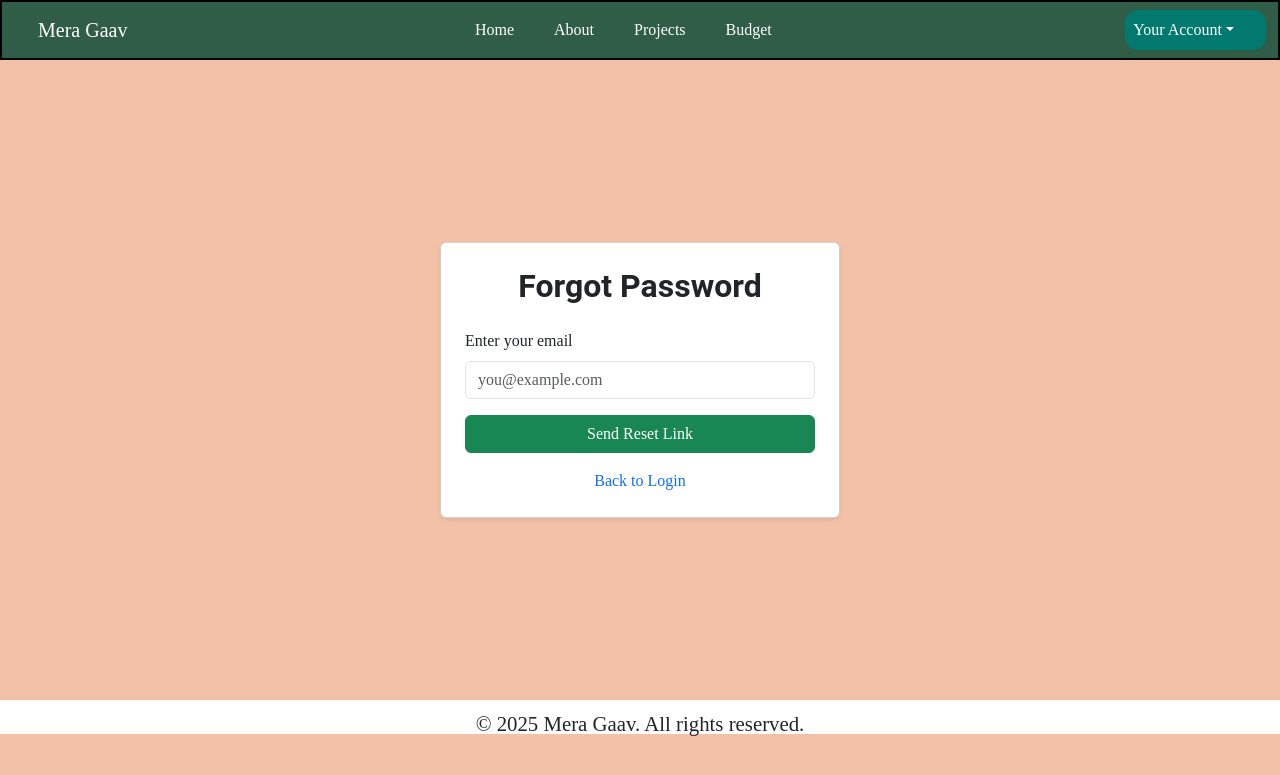
After one commit to Ankit-8957/MeraGaav, a Node server app: page /Admin/forgot-password in a window 1280 px wide. The commit adds this page. Shown: the top 775 px of the page. Run offline with Node 20, Linux system fonts and the light colour scheme; some libraries are stand-ins or nearby versions.

Commit message:
add reset password feature

```diff
--- a/controllers/admin.js
+++ b/controllers/admin.js
@@ -10,14 +10,15 @@ const Project = require("../model/project.js");
 const budget = require("../model/budget.js");
 const Schema = require("../model/schema.js");
 const ExpressError = require("../ExpressError.js");
-
+const crypto = require("crypto");
+const nodemailer = require("nodemailer");
 
 
 module.exports.adminSignup = async (req, res) => {
     let data = await village.find({});
     res.render("sections/signup.ejs", { data });
 }
-module.exports.adminSignupPost = async(req, res) => {
+module.exports.adminSignupPost = async (req, res) => {
     let { username, password, admin: adminDetails } = req.body;
     const newAdmin = new admin({
         ...adminDetails,
@@ -185,7 +186,103 @@ module.exports.projectDetails = async (req, res) => {
     let pro = await Project.findById(id).populate("village");
     res.render("sections/projectDetails.ejs", { pro });
 }
+module.exports.forgetPass = (req, res) => {
+    res.render("sections/forgetPass.ejs");
+}
+module.exports.forgetPassPost = async (req, res) => {
+    const { email } = req.body;
+    const user = await admin.findOne({ email });
 
+
+    if (!user) {
+        req.flash("error", "No account with that email exists.");
+        return res.redirect("/Admin/forgot-password");
+    }
+
+    // Step 3: Generate a reset token
+    const token = crypto.randomBytes(32).toString("hex");
+
+    user.resetToken = token;
+    user.resetTokenExpiry = Date.now() + 3600000; // 1 hour expiry
+
+    await user.save();
+
+    // Step 4: Send email with reset link
+    const transporter = nodemailer.createTransport({
+        service: "Gmail",
+        auth: {
+            user: process.env.EMAIL_USER,
+            pass: process.env.EMAIL_PASS
+        }
+    });
+
+    const resetURL = `http://${req.headers.host}/Admin/reset-password/${token}`;
+
+    const mailOptions = {
+        from: process.env.EMAIL,
+        to: user.email,
+        subject: "Mera Gaav | Password Reset",
+        html: `
+      <h3>Password Reset Request</h3>
+      <p>Click the link below to reset your password. This link will expire in 1 hour.</p>
+
+      <a href="${resetURL}"
+   style="display:inline-block;
+          padding:12px 20px;
+          background-color:#007BFF;
+          color:#ffffff;
+          text-decoration:none;
+          border-radius:6px;
+          font-weight:bold;">
+   Reset Password
+</a>
+    `
+    };
+
+    await transporter.sendMail(mailOptions);
+    req.flash("success", "Password reset link sent to your email.");
+    res.redirect("/Admin/login");
+}
+module.exports.resetPass = async (req, res) => {
+    const user = await admin.findOne({
+        resetToken: req.params.token,
+        resetTokenExpiry: { $gt: Date.now() }
+    });
+
+    if (!user) {
+        req.flash("error", "Token is invalid or has expired.");
+        return res.redirect("/Admin/forgot-password");
+    }
+
+    res.render("sections/resetPass.ejs", { token: req.params.token });
+}
+module.exports.resetPassPost = async (req, res) => {
+    const { token } = req.params;
+    const { password } = req.body;
+
+    // Find admin by reset token and check expiry
+    const user = await admin.findOne({
+        resetToken: token,
+        resetTokenExpiry: { $gt: Date.now() } // token not expired
+    });
+
+    if (!user) {
+        req.flash("error", "Token is invalid or expired.");
+        return res.redirect("/Admin/forgot-password");
+    }
+
+    // Set new password using Passport-Local Mongoose
+    await user.setPassword(password);
+
+    // Remove token fields
+    user.resetToken = undefined;
+    user.resetTokenExpiry = undefined;
+
+    await user.save(); // save document with new hashed password
+
+    req.flash("success", "Password reset successfully! You can now login.");
+    res.redirect("/Admin/login");
+}
 module.exports.milestone = async (req, res) => {
     try {
         let { proId, mileId } = req.params;
--- a/schema.js
+++ b/schema.js
@@ -30,7 +30,7 @@ const adminJoiSchema = Joi.object({
 
   email: Joi.string()
     .email({ tlds: { allow: false } }) // standard email validation
-    .allow(null, ''), // optional
+    .required(), // optional
 
   voterId: Joi.string()
     .pattern(/^[A-Z0-9]+$/) // only uppercase letters + numbers
--- /dev/null
+++ b/views/sections/forgetPass.ejs
@@ -0,0 +1,48 @@
+<!DOCTYPE html>
+<html lang="en">
+
+<head>
+  <meta charset="UTF-8">
+  <meta name="viewport" content="width=device-width, initial-scale=1.0">
+  <title>Mera Gaav | Forgot Password</title>
+  <link href="https://cdn.jsdelivr.net/npm/bootstrap@5.3.5/dist/css/bootstrap.min.css" rel="stylesheet">
+  <link rel="stylesheet" href="/css/index.css">
+</head>
+
+<body>
+  <% layout('./layout/boilerplate') -%>
+
+  <div class="container d-flex justify-content-center align-items-center" style="min-height: 80vh;">
+    <div class="card p-4 shadow-sm w-100" style="max-width: 400px;">
+      <h2 class="text-center mb-4">Forgot Password</h2>
+
+      <% if (success && success.length > 0) { %>
+        <div class="alert alert-success">
+          <%= success %>
+        </div>
+      <% } %>
+
+      <% if (error && error.length > 0) { %>
+        <div class="alert alert-danger">
+          <%= error %>
+        </div>
+      <% } %>
+
+      <form action="/Admin/forgot-password" method="POST">
+        <div class="mb-3">
+          <label for="email" class="form-label">Enter your email</label>
+          <input type="email" class="form-control" name="email" id="email" placeholder="you@example.com" required>
+        </div>
+        <button type="submit" class="btn btn-success w-100">Send Reset Link</button>
+      </form>
+
+      <div class="mt-3 text-center">
+        <a href="/login" class="text-decoration-none">Back to Login</a>
+      </div>
+    </div>
+  </div>
+
+  <script src="https://cdn.jsdelivr.net/npm/bootstrap@5.3.5/dist/js/bootstrap.bundle.min.js"></script>
+</body>
+
+</html>
--- a/views/sections/loginAdmin.ejs
+++ b/views/sections/loginAdmin.ejs
@@ -26,8 +26,8 @@
                 <button type="submit">Login</button>
               </form>
               <div class="links">
-                <a href="/admin/signup">Register</a> |
-                <a href="/forgot-password">Forgot Password?</a>
+                <a href="/Admin/signup">Register</a> |
+                <a href="/Admin/forgot-password">Forgot Password?</a>
               </div>
             </div>
           </div>
--- a/views/sections/signup.ejs
+++ b/views/sections/signup.ejs
@@ -68,8 +68,7 @@
                                         </div>
                                     </div>
                                     <div>
-
-                                        <input type="email" name="admin[email]" placeholder="Email (optional)">
+                                        <input type="email" name="admin[email]" placeholder="Email" required>
                                     </div>
                                     <div>
                                         <label for="village" class="form-label">Village Name</label>
```
Also changed, not shown: model/admin.js (+11 -2 lines), routes/admin.js (+40 -5 lines), views/sections/resetPass.ejs (added, +48 -0 lines). Lines whose indentation alone changed are shown as unchanged.
